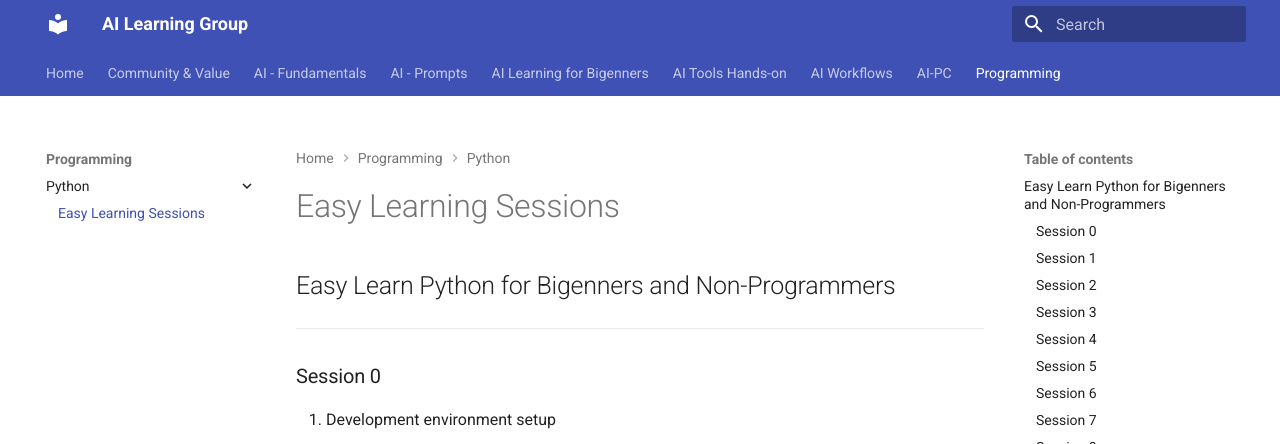
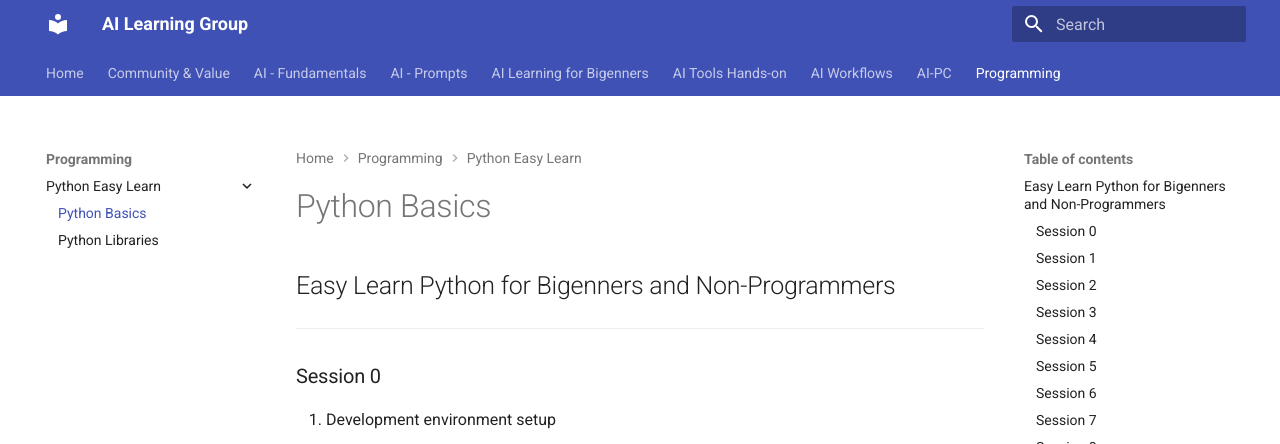
Before and after one commit to tejomayee-tech/toronto_ai_learning_group, an MkDocs documentation site: the page built from docs/easy-python-sessions/Python-Basics-Sessions.md, in a window 1280 px wide and 900 px high, cut to the strip 0-444 px from the top of the window. Built offline with MkDocs 1.6.1 and Material for MkDocs 9.7.7, drawn with Linux system fonts in a browser that asks for light colours.

```diff
--- a/mkdocs.yml
+++ b/mkdocs.yml
@@ -76,5 +76,6 @@
     - Mini PC for 120b LLMs: ai-pc/Mini-PC-for-running-120B-lls.md
 
   - Programming:
-    - Python:
-      - Easy Learning Sessions: easy-python-sessions/Python-Basics-Sessions.md
+    - Python Easy Learn:
+      - Python Basics: easy-python-sessions/Python-Basics-Sessions.md
+      - Python Libraries : easy-python-sessions/Python-Libraries.md
```
Also changed, not shown: docs/easy-python-sessions/Python-Libraries.md (added, +18 -0 lines), requirements.txt (+6 -62 lines), 2 other files.
